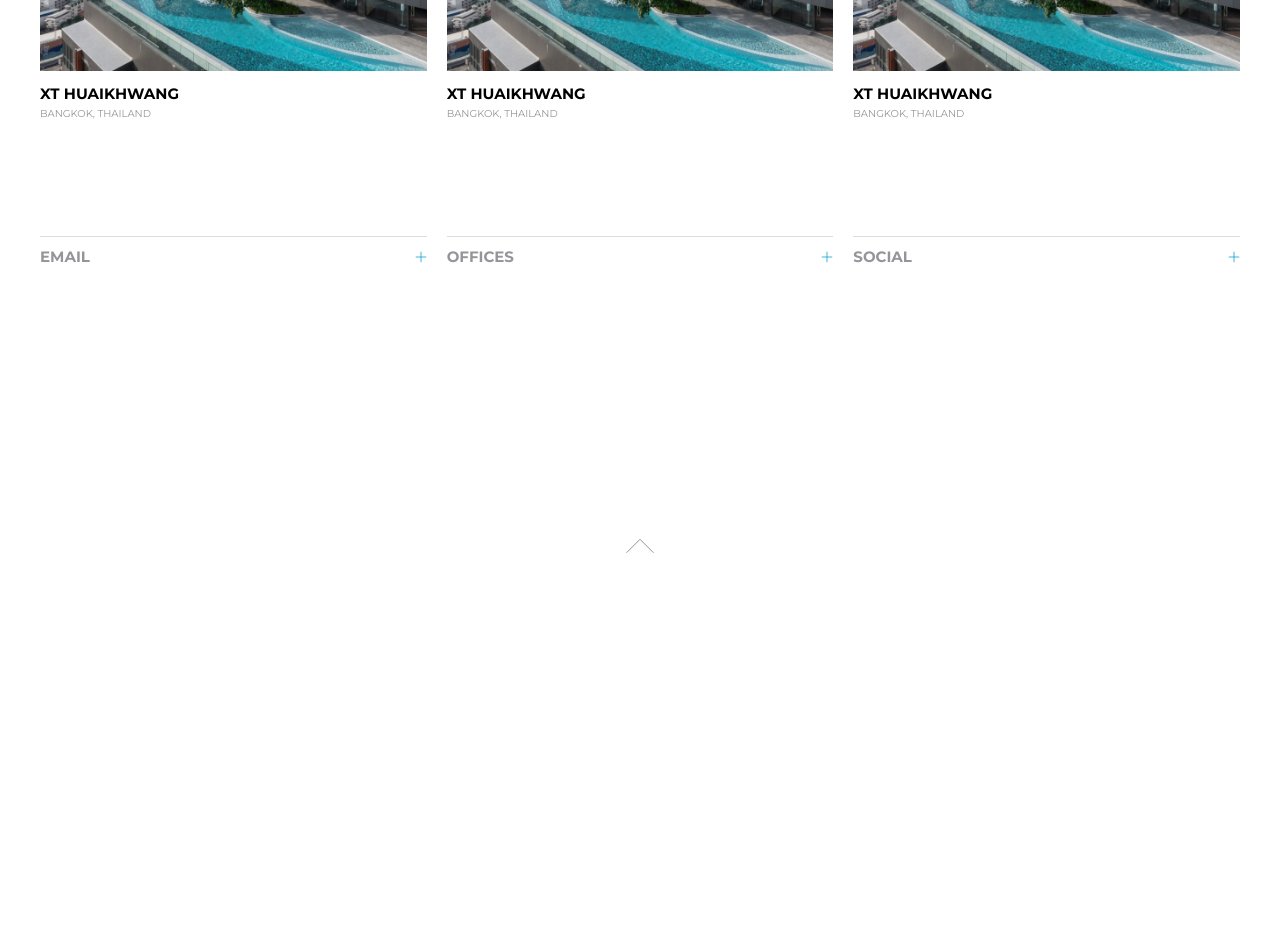
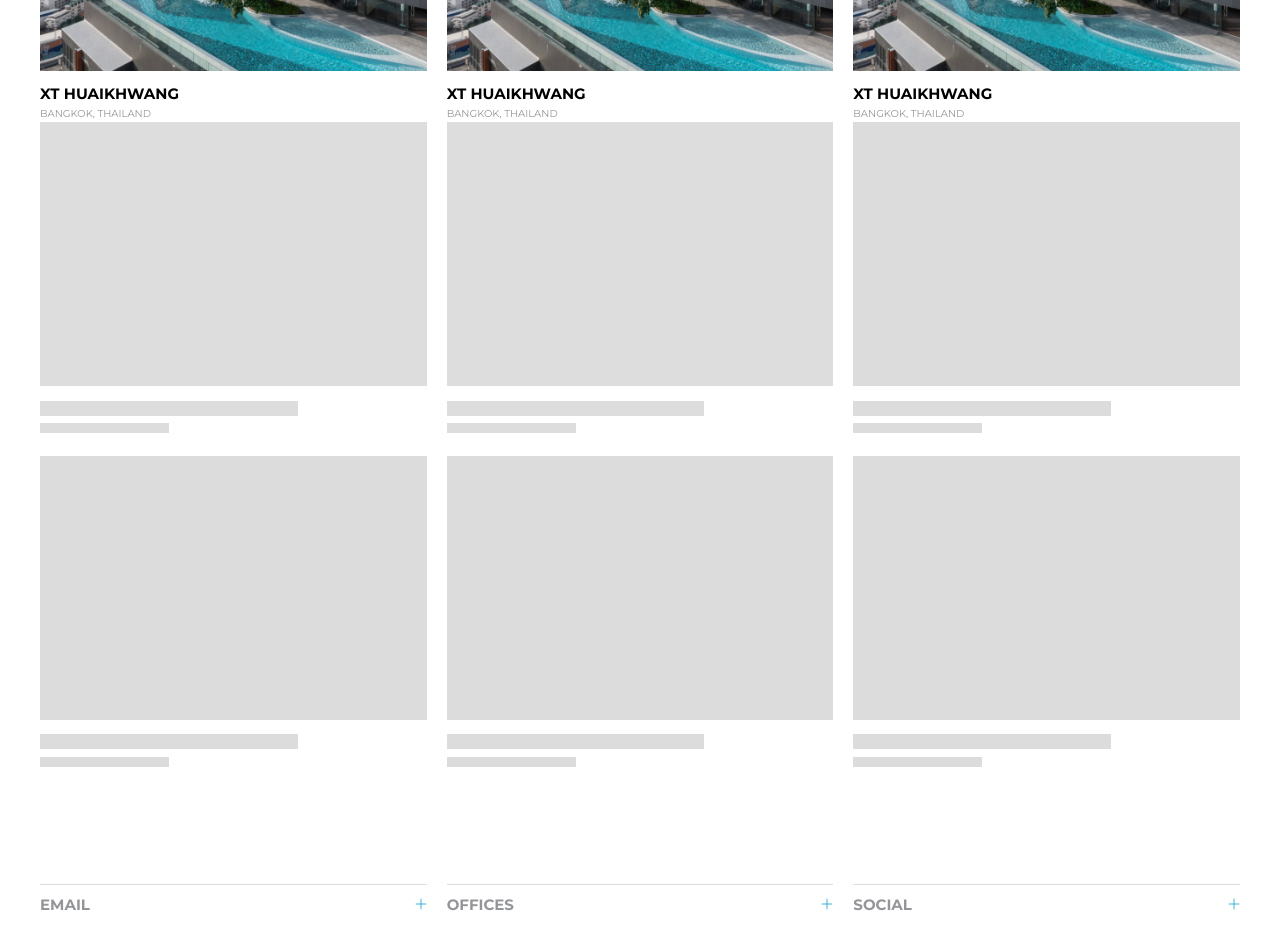
Before and after one commit to nattawasI/ixora, a Next.js app: page / in a window 1280 px wide. Shown: the part 2300-3250 px from the top of the page. Before the commit the page ends 2884 px from the top, so only its background shows below. Built offline with nearby package versions, Linux system fonts and the light colour scheme.

Commit message:
save projects

```diff
--- a/src/app/page.tsx
+++ b/src/app/page.tsx
@@ -1,13 +1,11 @@
-import { Suspense } from 'react'
 import { ProjectList, ProjectListLoading } from '@/components/modules/projects/project-list'
 
 export default function Home() {
   return (
     <div className="px-4 max-lg:pt-5 max-lg:pb-6 lg:px-10">
       <h1 className="sr-only">Home</h1>
-      <Suspense fallback={<ProjectListLoading />}>
-        <ProjectList />
-      </Suspense>
+      <ProjectList />
+      <ProjectListLoading />
     </div>
   )
 }
--- a/src/components/modules/projects/project-list.tsx
+++ b/src/components/modules/projects/project-list.tsx
@@ -2,8 +2,7 @@
 import { CardProject, CardProjectLoading } from '@/components/ui/card-project'
 import Link from 'next/link'
 
-const ProjectList = async () => {
-  /** fetch here */
+const ProjectList = () => {
   return (
     <div className="list-project">
       {Array.from({ length: 21 }).map((_, index) => (
```
